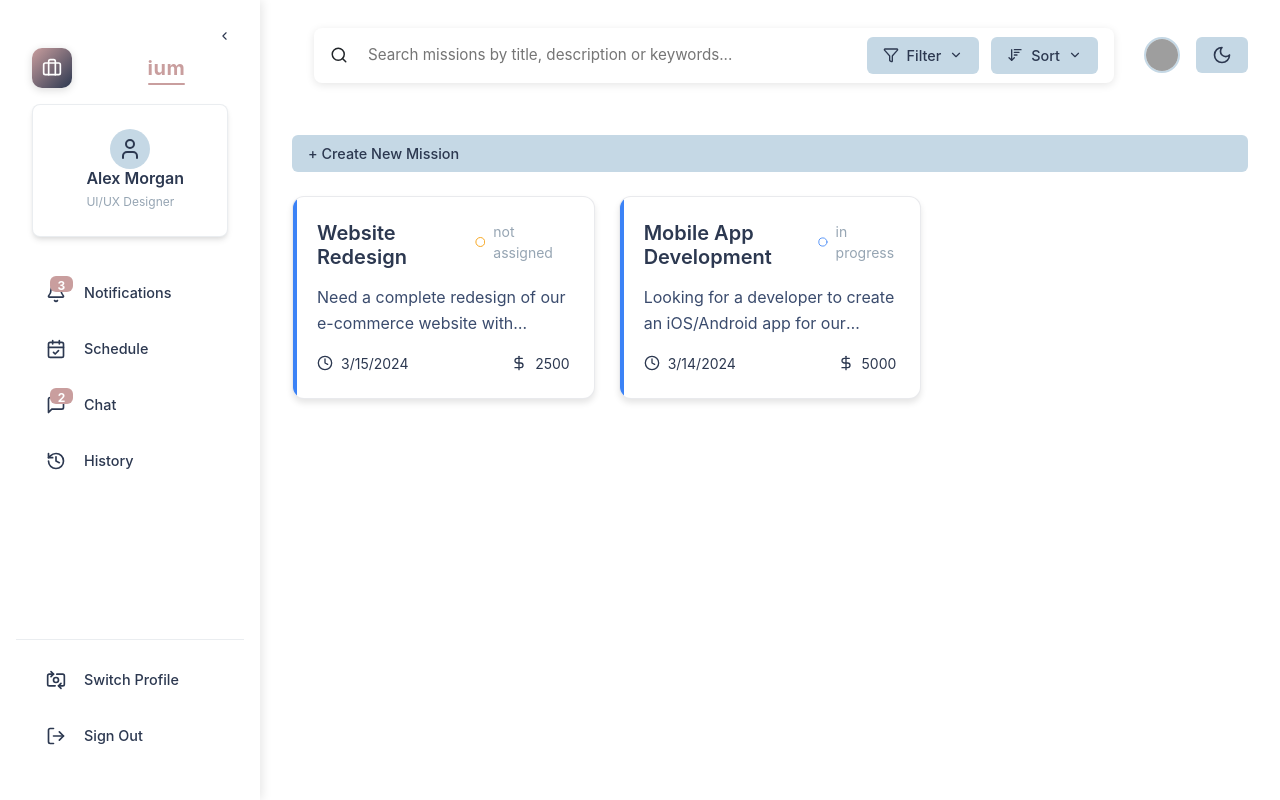
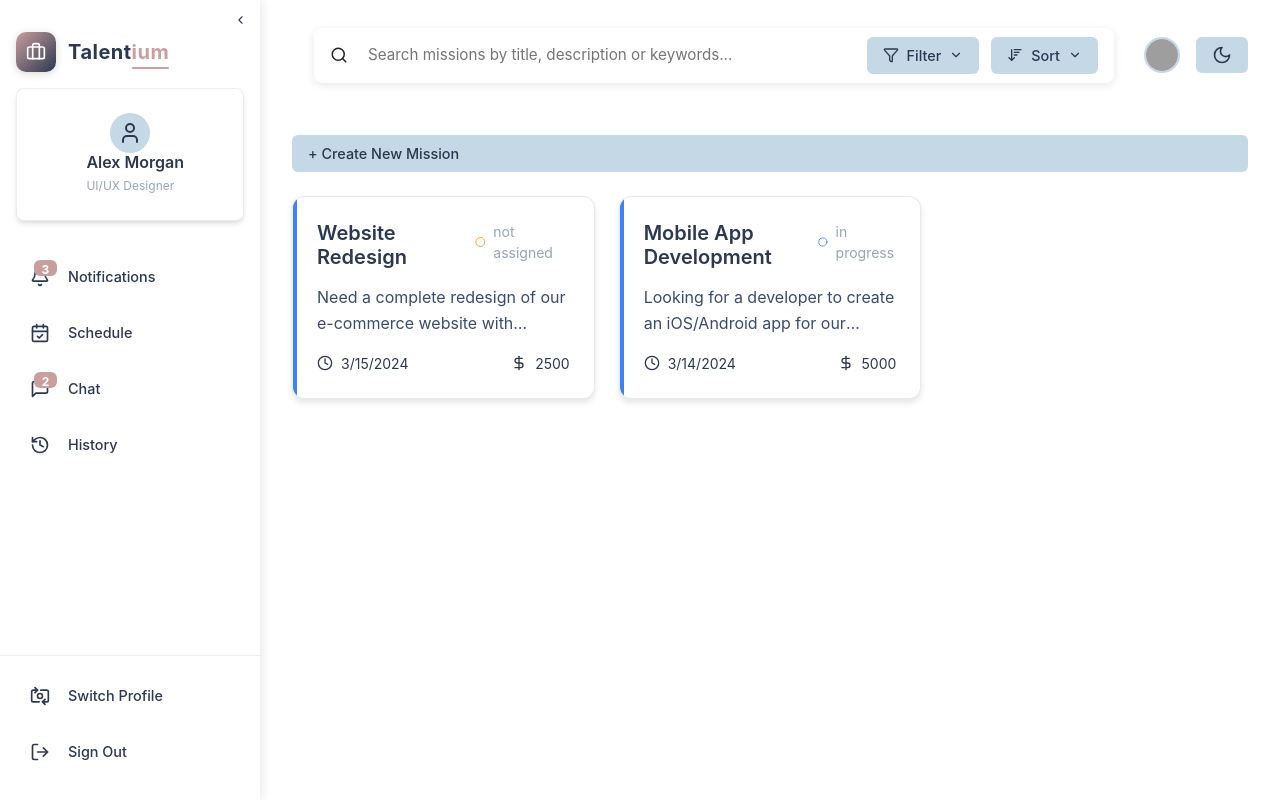
Before and after one commit to maram-ghouma/Talentium, a React (Create React App) app in the folder front/: page /client in a window 1280 px wide. Built offline with nearby package versions, Linux system fonts and the light colour scheme; grey boxes are pictures that could not be loaded.

Commit message:
style(front): update guest and sidebar styles

```diff
--- a/front/src/Styles/Guest.css
+++ b/front/src/Styles/Guest.css
@@ -8,45 +8,6 @@
   align-items: center;
   justify-content: center;
   z-index: 1050;
-}
-
-.sidebar {
-  position: fixed;
-  left: 0;
-  top: 0;
-  height: 100%;
-  transition: width 0.3s ease;
-  display: flex;
-  flex-direction: column;
-  justify-content: space-between;
-  padding: 1rem;
-  box-shadow: 2px 0 10px rgba(0, 0, 0, 0.1);
-}
-
-.sidebar.open {
-  width: 260px;
-}
-
-.sidebar.closed {
-  width: 80px;
-}
-
-.sidebar-button {
-  width: 100%;
-  display: flex;
-  align-items: center;
-  gap: 1rem;
-  padding: 0.75rem;
-  border: none;
-  background: transparent;
-  border-radius: 8px;
-  transition: all 0.3s ease;
-  margin-bottom: 0.5rem;
-}
-
-.sidebar-button:hover {
-  background: rgba(58, 75, 109, 0.1);
-  color: var(--rose);
 }
 
 .search-container {
--- a/front/src/Styles/sidebar.css
+++ b/front/src/Styles/sidebar.css
@@ -87,7 +87,7 @@
     letter-spacing: 0.5px;
   }
 
-  .brand-text {
+  .brand-text1 {
     color: var(--navy-primary);
   }
 
--- a/front/src/components/layout/Sidebar.tsx
+++ b/front/src/components/layout/Sidebar.tsx
@@ -89,7 +89,7 @@ const toggleUserDropdown = () => setUserDropdownOpen(prev => !prev);
           </div>
           {isOpen && (
             <div className="brand-name">
-              <span className="brand-text">Talent</span>
+              <span className="brand-text1">Talent</span>
               <span className="brand-highlight">ium</span>
             </div>
           )}
```
